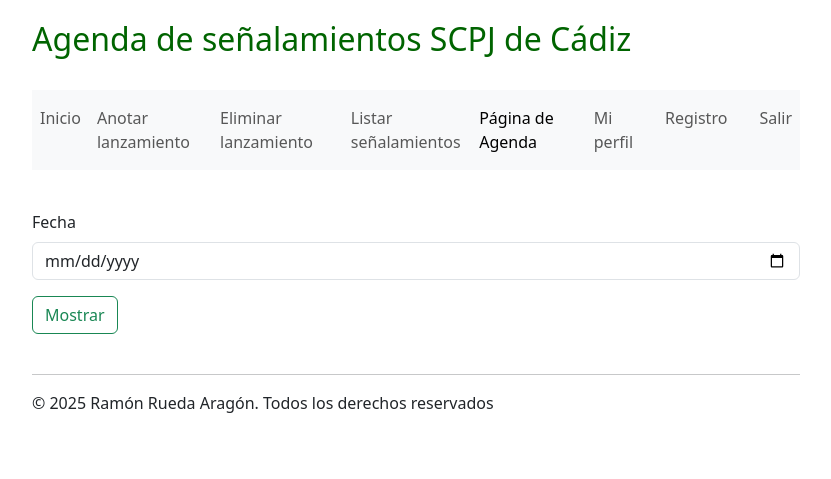
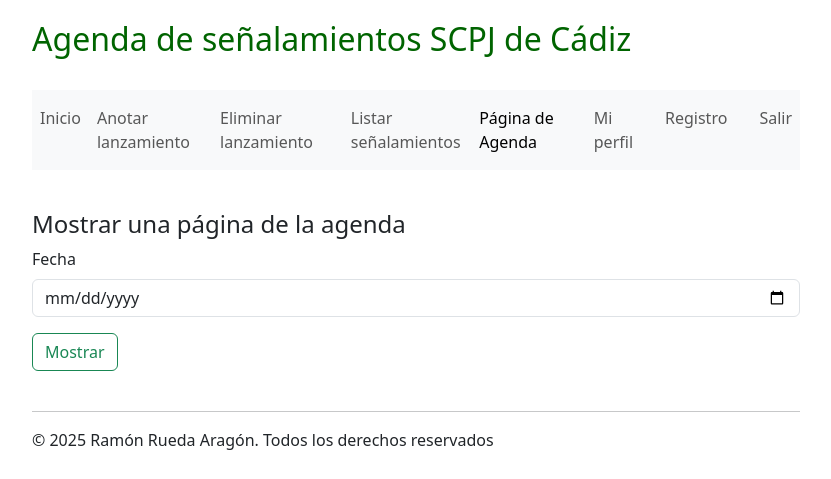
Before and after one commit to rrueda3/agenda, a Flask app: page /pagina in a window 1280 px wide. Shown: the top 479 px of the page, without its empty margins (224-1055 px from the left). Run offline with Flask 3, Linux system fonts and the light colour scheme; the visitor is signed in with stand-in values (Sample User, id 1); some libraries are stand-ins or nearby versions.

Commit message:
mostrar agenda

```diff
--- a/app/templates/hoja.html
+++ b/app/templates/hoja.html
@@ -6,5 +6,6 @@
 
 {% block content %}
     <br>
+    <h4>Mostrar una página de la agenda</h4>
     {{ render_form(form, form_type='horizontal', horizontal_columns=('md', 2, 2), button_style='outline-success', render_kw={'target':'blank'}) }}
 {% endblock %}
```
